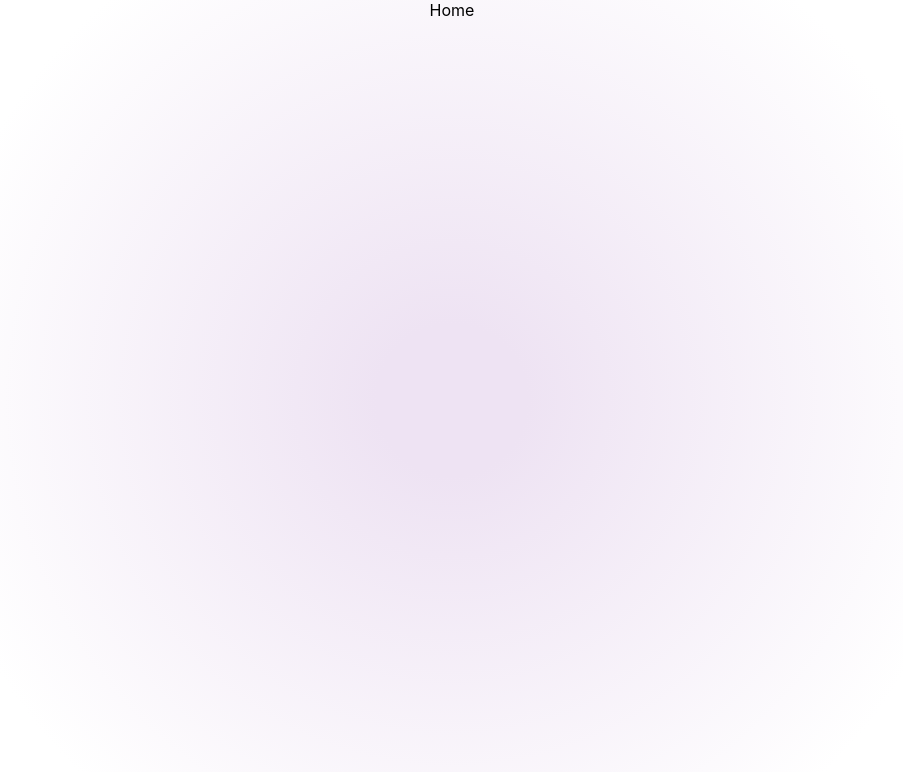
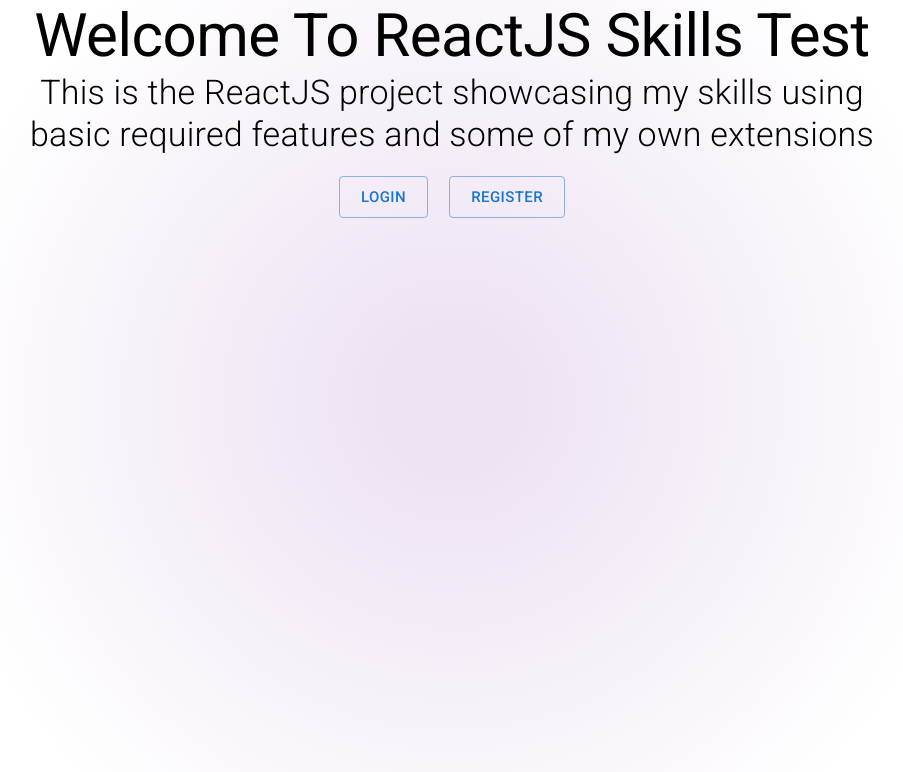
Before and after one commit to nikasakandelidze/reactjs-skill-test, a React (Create React App) app: page / in a window 1280 px wide. Shown: the top 772 px of the page, without its empty margins (188-1091 px from the left). Built offline with nearby package versions, Linux system fonts and the light colour scheme.

Commit message:
Started adding reducers

```diff
--- a/src/App.tsx
+++ b/src/App.tsx
@@ -5,10 +5,13 @@
 import { ProtectedRoute } from "./router/ProtectedRoute";
 import { SnackbarProvider } from "notistack";
 import { SNACK_BAR_TIMEOUT } from "./utils/constants";
+import { Provider } from "react-redux";
+import { store } from "./store";
 
 function App() {
   return (
     <div className="App">
+      <Provider store={store}>
         <SnackbarProvider autoHideDuration={SNACK_BAR_TIMEOUT}>
           <Routes>
             {routes.map((route: RouteData) => (
@@ -28,6 +31,7 @@
             ))}
           </Routes>
         </SnackbarProvider>
+      </Provider>
     </div>
   );
 }
--- a/src/model/index.tsx
+++ b/src/model/index.tsx
@@ -2,3 +2,7 @@
   GUEST,
   USER,
 }
+
+export interface User {
+  id: string;
+}
--- a/src/pages/home/index.tsx
+++ b/src/pages/home/index.tsx
@@ -1,3 +1,49 @@
+import { Button, Divider, Grid, Typography } from "@mui/material";
+
 export const Home = () => {
-  return <div style={{ height: "100%" }}>Home</div>;
+  return (
+    <Grid
+      container
+      display="flex"
+      justifyContent="center"
+      alignItems="flex-start"
+    >
+      <Grid
+        item
+        xs={12}
+        textAlign="center"
+        display="flex"
+        flex={1}
+        flexDirection="column"
+        alignItems="center"
+      >
+        <Typography variant="h2" fontWeight="400">
+          Welcome To ReactJS Skills Test
+        </Typography>
+        <Typography variant="h4" fontWeight="100" width="70%">
+          This is the ReactJS project showcasing my skills using basic required
+          features and some of my own extensions
+        </Typography>
+      </Grid>
+      <Grid
+        item
+        xs={12}
+        display="flex"
+        flex={1}
+        justifyContent="center"
+        padding="20px"
+      >
+        <Button variant="outlined" size="large">
+          Login
+        </Button>
+        <Divider
+          orientation="vertical"
+          sx={{ marginLeft: "10px", marginRight: "10px" }}
+        />
+        <Button variant="outlined" size="large">
+          Register
+        </Button>
+      </Grid>
+    </Grid>
+  );
 };
--- /dev/null
+++ b/src/store/index.tsx
@@ -0,0 +1,13 @@
+import { configureStore } from "@reduxjs/toolkit";
+import userSlice from "./userStore";
+
+export const store = configureStore({
+  reducer: {
+    userStore: userSlice,
+  },
+});
+
+// Infer the `RootState` and `AppDispatch` types from the store itself
+export type RootState = ReturnType<typeof store.getState>;
+// Inferred type: {posts: PostsState, comments: CommentsState, users: UsersState}
+export type AppDispatch = typeof store.dispatch;
--- /dev/null
+++ b/src/store/userStore.ts
@@ -0,0 +1,59 @@
+import { PayloadAction, createAsyncThunk, createSlice } from "@reduxjs/toolkit";
+import axios from "axios";
+import { User } from "../model";
+
+export interface UserState {
+  data: User | null;
+  loading: boolean;
+  error: string | null;
+}
+
+const initialState: UserState = {
+  data: null,
+  loading: false,
+  error: null,
+};
+
+interface LoginData {
+  email: string;
+  password: string;
+}
+
+export const login = createAsyncThunk(
+  "user/login",
+  async (login: LoginData, thunkAPI) => {
+    console.log(login);
+    const response = await fetch(`https://api.example.com/users`);
+    const data = await response.json();
+    return data; // Specify the type of the returned data
+  },
+);
+
+export const register = createAsyncThunk("user/register", async (type) => {
+  const response = await axios.get(`/api/${type}`);
+  return response.data;
+});
+
+export const userSlice = createSlice({
+  name: "user",
+  initialState,
+  reducers: {
+    // Your reducers here
+  },
+  extraReducers: (builder: any) => {
+    builder
+      .addCase(login.pending, (state: any) => {
+        state.loading = true;
+      })
+      .addCase(login.fulfilled, (state: any, action: PayloadAction<User>) => {
+        state.loading = false;
+        state.data = action.payload;
+      })
+      .addCase(login.rejected, (state: any, action: any) => {
+        state.loading = false;
+        state.error = action.error.message || "Failed to fetch user data";
+      });
+  },
+});
+
+export default userSlice.reducer;
```
Lines whose indentation alone changed are shown as unchanged.
